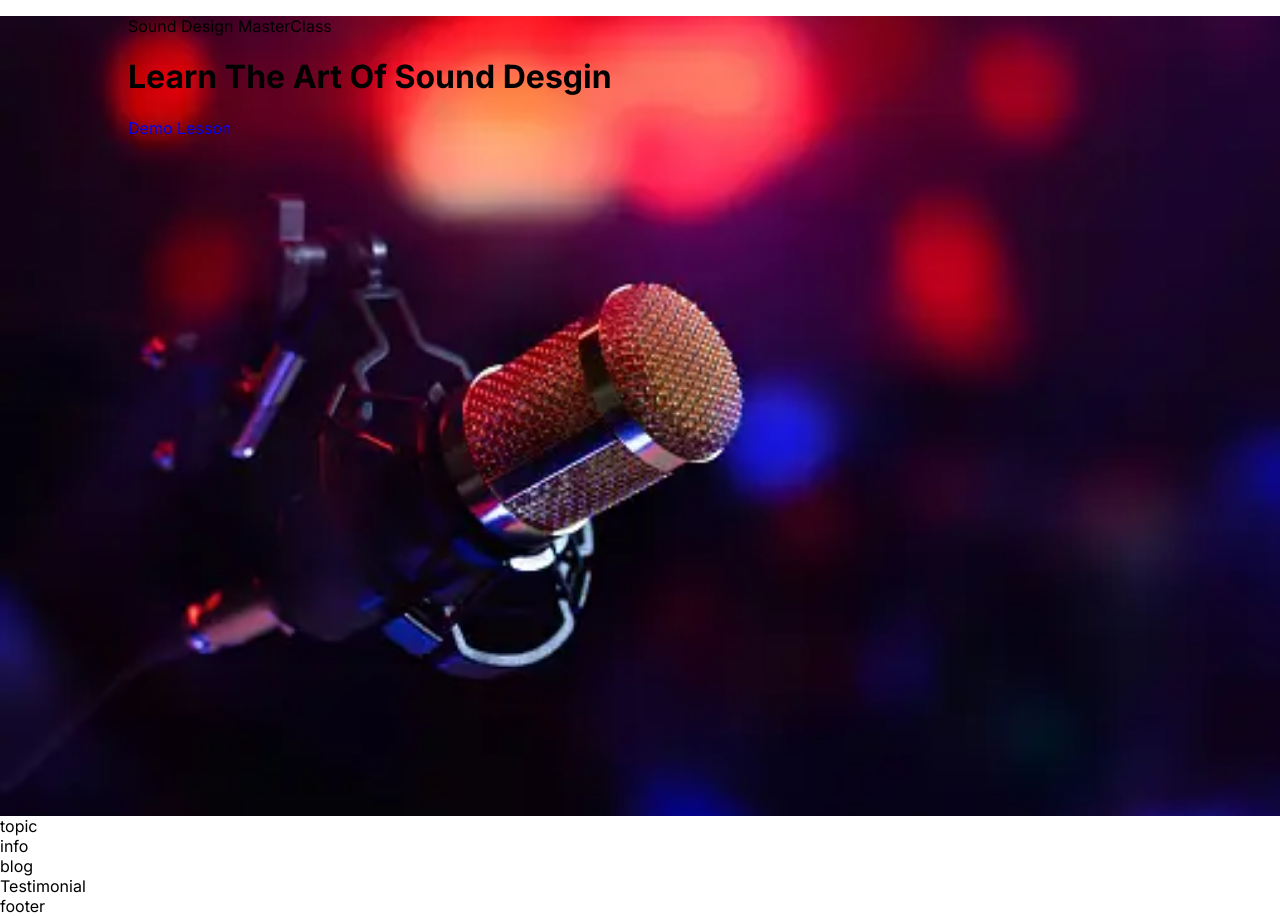
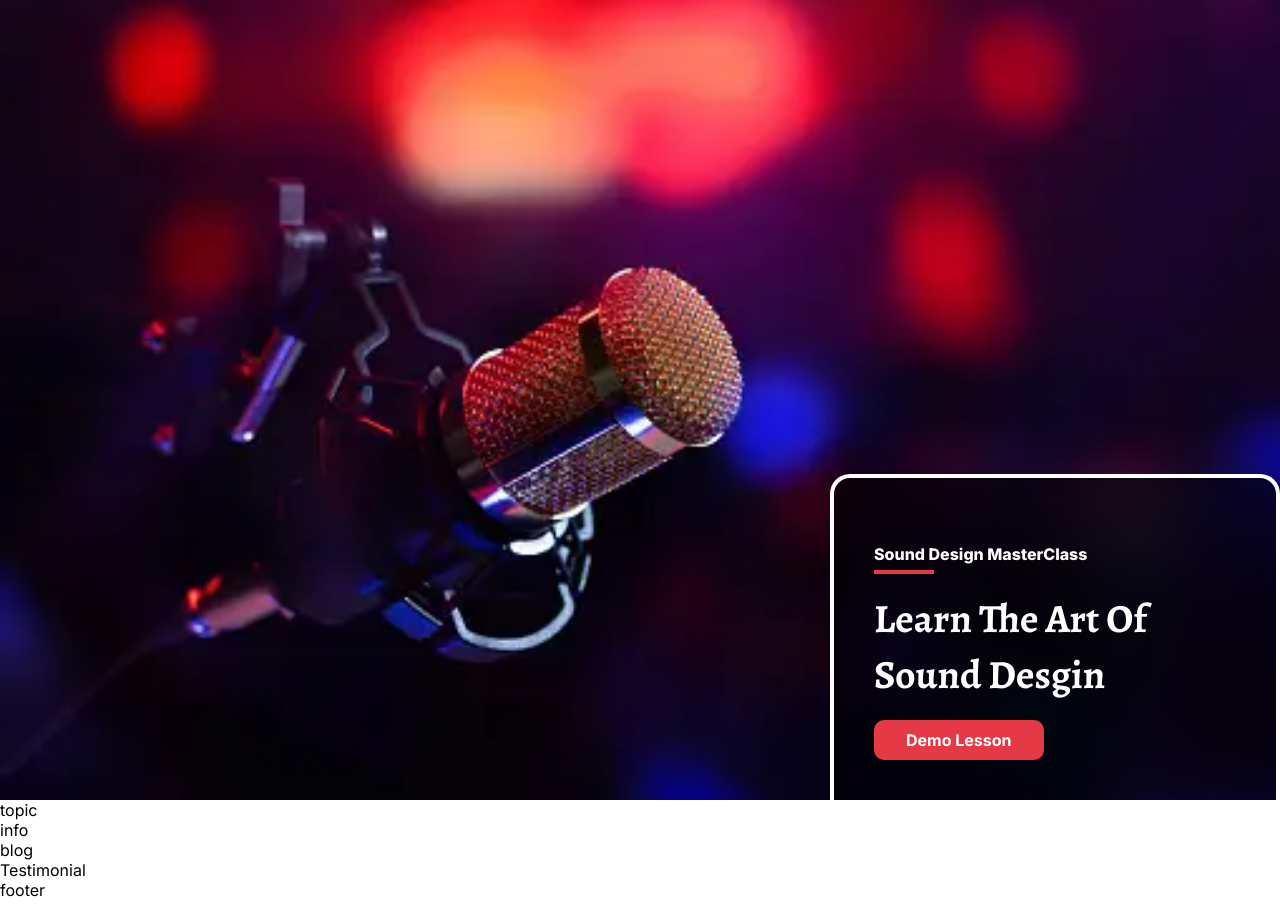
Before and after one commit to Fooagsmart/sound-website, a React (Vite) app: page / in a window 1280 px wide. Built offline with nearby package versions, Linux system fonts and the light colour scheme.

Commit message:
masterclass

```diff
--- a/src/Components/Header/Header.css
+++ b/src/Components/Header/Header.css
@@ -5,3 +5,55 @@
     background-size: cover;
     background-position: center;
 }
+
+/* header .wrapper {
+    position: relative;
+} */
+
+header .cta {
+    position: absolute;
+    bottom: 0;
+    right: 0;
+    width: 450px;
+    background: rgba(0, 0, 0, 0.5);
+    border-width: 4px 4px 0px 4px;
+    border-style: solid;
+    border-color: #ffffff;
+    backdrop-filter: blur(25px);
+    border-radius: 20px 20px 0px 0px;
+    padding: 50px 40px;
+}
+
+header .cta .course-name{
+    font-weight: 800;
+    font-size: 16px;
+    color: #fff;
+    position: relative;
+}
+
+header .cta .course-name::after {
+    content: "";
+    position: absolute;
+    width: 60px;
+    height: 4px;
+    background: var(--red-color);
+    left: 0;
+    bottom: -10px;
+}
+
+header .cta h1 {
+    font-family: Alegreya;
+    font-weight: 700;
+    font-size: 40px;
+    line-height: 140%;
+    color: #ffffff;
+}
+
+header .cta .demo-btn {
+    border-radius: 10px;
+    background: var(--red-color);
+    color: #fff;
+    padding: 10px 32px;
+    font-weight: 700;
+    font-size: 16px;
+}
--- a/src/Components/Header/Header.jsx
+++ b/src/Components/Header/Header.jsx
@@ -6,11 +6,13 @@
   return (
     <header>
       <div className='wrapper'>
+        <div className='cta'>
         <p className='course-name'>Sound Design MasterClass</p>
         <h1>Learn The Art Of Sound Desgin</h1>
         <a href='#' className='demo-btn'>
           Demo Lesson
           </a>
+          </div>
       </div>
     </header>
   )
```
